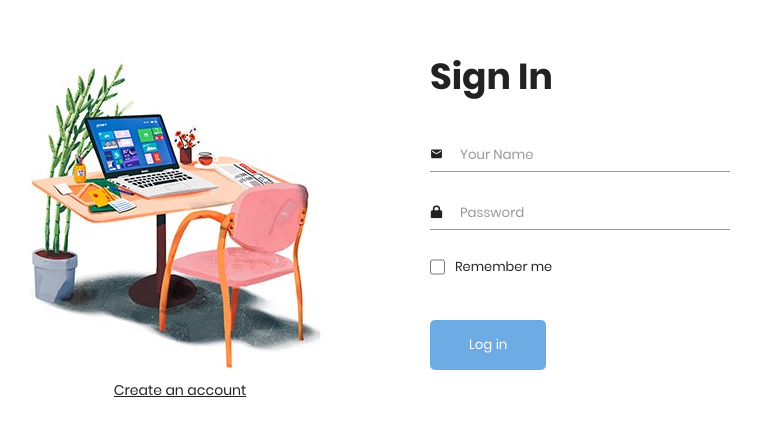
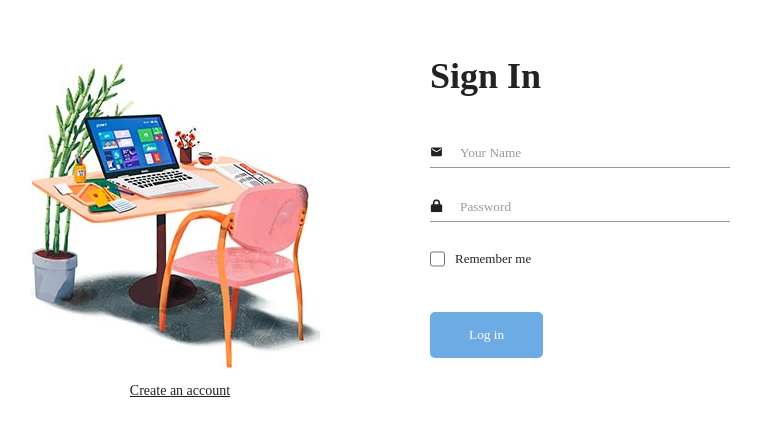
Before and after one commit to IGO-Sathish/IGO-Billing-App, a React (Create React App) app: page / in a window 1280 px wide. Shown: the part 165-598 px from the top of the page, without its empty margins (270-1031 px from the left). Built offline with nearby package versions, Linux system fonts and the light colour scheme.

Commit message:
font text remove and props add

```diff
--- a/src/auth/newRegisterLogin.css
+++ b/src/auth/newRegisterLogin.css
@@ -2,7 +2,11 @@ body {
     margin: 0;
     height: 100vh;
     background-color: #e1ecf8;
+    font-family: 'Poppins', sans-serif;
 }
+
+
+
 
 /* @extend display-flex; */
 display-flex,
@@ -24,137 +28,6 @@ list-type-ulli,
     padding: 0;
 }
 
-/* poppins-300 - latin */
-@font-face {
-    font-family: 'Poppins';
-    font-style: normal;
-    font-weight: 300;
-    src: url("../fonts/poppins/poppins-v5-latin-300.eot");
-    /* IE9 Compat Modes */
-    src: local("Poppins Light"), local("Poppins-Light"), url("../fonts/poppins/poppins-v5-latin-300.eot?#iefix") format("embedded-opentype"), url("../fonts/poppins/poppins-v5-latin-300.woff2") format("woff2"), url("../fonts/poppins/poppins-v5-latin-300.woff") format("woff"), url("../fonts/poppins/poppins-v5-latin-300.ttf") format("truetype"), url("../fonts/poppins/poppins-v5-latin-300.svg#Poppins") format("svg");
-    /* Legacy iOS */
-}
-
-/* poppins-300italic - latin */
-@font-face {
-    font-family: 'Poppins';
-    font-style: italic;
-    font-weight: 300;
-    src: url("../fonts/poppins/poppins-v5-latin-300italic.eot");
-    /* IE9 Compat Modes */
-    src: local("Poppins Light Italic"), local("Poppins-LightItalic"), url("../fonts/poppins/poppins-v5-latin-300italic.eot?#iefix") format("embedded-opentype"), url("../fonts/poppins/poppins-v5-latin-300italic.woff2") format("woff2"), url("../fonts/poppins/poppins-v5-latin-300italic.woff") format("woff"), url("../fonts/poppins/poppins-v5-latin-300italic.ttf") format("truetype"), url("../fonts/poppins/poppins-v5-latin-300italic.svg#Poppins") format("svg");
-    /* Legacy iOS */
-}
-
-/* poppins-regular - latin */
-@font-face {
-    font-family: 'Poppins';
-    font-style: normal;
-    font-weight: 400;
-    src: url("../fonts/poppins/poppins-v5-latin-regular.eot");
-    /* IE9 Compat Modes */
-    src: local("Poppins Regular"), local("Poppins-Regular"), url("../fonts/poppins/poppins-v5-latin-regular.eot?#iefix") format("embedded-opentype"), url("../fonts/poppins/poppins-v5-latin-regular.woff2") format("woff2"), url("../fonts/poppins/poppins-v5-latin-regular.woff") format("woff"), url("../fonts/poppins/poppins-v5-latin-regular.ttf") format("truetype"), url("../fonts/poppins/poppins-v5-latin-regular.svg#Poppins") format("svg");
-    /* Legacy iOS */
-}
-
-/* poppins-italic - latin */
-@font-face {
-    font-family: 'Poppins';
-    font-style: italic;
-    font-weight: 400;
-    src: url("../fonts/poppins/poppins-v5-latin-italic.eot");
-    /* IE9 Compat Modes */
-    src: local("Poppins Italic"), local("Poppins-Italic"), url("../fonts/poppins/poppins-v5-latin-italic.eot?#iefix") format("embedded-opentype"), url("../fonts/poppins/poppins-v5-latin-italic.woff2") format("woff2"), url("../fonts/poppins/poppins-v5-latin-italic.woff") format("woff"), url("../fonts/poppins/poppins-v5-latin-italic.ttf") format("truetype"), url("../fonts/poppins/poppins-v5-latin-italic.svg#Poppins") format("svg");
-    /* Legacy iOS */
-}
-
-/* poppins-500 - latin */
-@font-face {
-    font-family: 'Poppins';
-    font-style: normal;
-    font-weight: 500;
-    src: url("../fonts/poppins/poppins-v5-latin-500.eot");
-    /* IE9 Compat Modes */
-    src: local("Poppins Medium"), local("Poppins-Medium"), url("../fonts/poppins/poppins-v5-latin-500.eot?#iefix") format("embedded-opentype"), url("../fonts/poppins/poppins-v5-latin-500.woff2") format("woff2"), url("../fonts/poppins/poppins-v5-latin-500.woff") format("woff"), url("../fonts/poppins/poppins-v5-latin-500.ttf") format("truetype"), url("../fonts/poppins/poppins-v5-latin-500.svg#Poppins") format("svg");
-    /* Legacy iOS */
-}
-
-/* poppins-500italic - latin */
-@font-face {
-    font-family: 'Poppins';
-    font-style: italic;
-    font-weight: 500;
-    src: url("../fonts/poppins/poppins-v5-latin-500italic.eot");
-    /* IE9 Compat Modes */
-    src: local("Poppins Medium Italic"), local("Poppins-MediumItalic"), url("../fonts/poppins/poppins-v5-latin-500italic.eot?#iefix") format("embedded-opentype"), url("../fonts/poppins/poppins-v5-latin-500italic.woff2") format("woff2"), url("../fonts/poppins/poppins-v5-latin-500italic.woff") format("woff"), url("../fonts/poppins/poppins-v5-latin-500italic.ttf") format("truetype"), url("../fonts/poppins/poppins-v5-latin-500italic.svg#Poppins") format("svg");
-    /* Legacy iOS */
-}
-
-/* poppins-600 - latin */
-@font-face {
-    font-family: 'Poppins';
-    font-style: normal;
-    font-weight: 600;
-    src: url("../fonts/poppins/poppins-v5-latin-600.eot");
-    /* IE9 Compat Modes */
-    src: local("Poppins SemiBold"), local("Poppins-SemiBold"), url("../fonts/poppins/poppins-v5-latin-600.eot?#iefix") format("embedded-opentype"), url("../fonts/poppins/poppins-v5-latin-600.woff2") format("woff2"), url("../fonts/poppins/poppins-v5-latin-600.woff") format("woff"), url("../fonts/poppins/poppins-v5-latin-600.ttf") format("truetype"), url("../fonts/poppins/poppins-v5-latin-600.svg#Poppins") format("svg");
-    /* Legacy iOS */
-}
-
-/* poppins-700 - latin */
-@font-face {
-    font-family: 'Poppins';
-    font-style: normal;
-    font-weight: 700;
-    src: url("../fonts/poppins/poppins-v5-latin-700.eot");
-    /* IE9 Compat Modes */
-    src: local("Poppins Bold"), local("Poppins-Bold"), url("../fonts/poppins/poppins-v5-latin-700.eot?#iefix") format("embedded-opentype"), url("../fonts/poppins/poppins-v5-latin-700.woff2") format("woff2"), url("../fonts/poppins/poppins-v5-latin-700.woff") format("woff"), url("../fonts/poppins/poppins-v5-latin-700.ttf") format("truetype"), url("../fonts/poppins/poppins-v5-latin-700.svg#Poppins") format("svg");
-    /* Legacy iOS */
-}
-
-/* poppins-700italic - latin */
-@font-face {
-    font-family: 'Poppins';
-    font-style: italic;
-    font-weight: 700;
-    src: url("../fonts/poppins/poppins-v5-latin-700italic.eot");
-    /* IE9 Compat Modes */
-    src: local("Poppins Bold Italic"), local("Poppins-BoldItalic"), url("../fonts/poppins/poppins-v5-latin-700italic.eot?#iefix") format("embedded-opentype"), url("../fonts/poppins/poppins-v5-latin-700italic.woff2") format("woff2"), url("../fonts/poppins/poppins-v5-latin-700italic.woff") format("woff"), url("../fonts/poppins/poppins-v5-latin-700italic.ttf") format("truetype"), url("../fonts/poppins/poppins-v5-latin-700italic.svg#Poppins") format("svg");
-    /* Legacy iOS */
-}
-
-/* poppins-800 - latin */
-@font-face {
-    font-family: 'Poppins';
-    font-style: normal;
-    font-weight: 800;
-    src: url("../fonts/poppins/poppins-v5-latin-800.eot");
-    /* IE9 Compat Modes */
-    src: local("Poppins ExtraBold"), local("Poppins-ExtraBold"), url("../fonts/poppins/poppins-v5-latin-800.eot?#iefix") format("embedded-opentype"), url("../fonts/poppins/poppins-v5-latin-800.woff2") format("woff2"), url("../fonts/poppins/poppins-v5-latin-800.woff") format("woff"), url("../fonts/poppins/poppins-v5-latin-800.ttf") format("truetype"), url("../fonts/poppins/poppins-v5-latin-800.svg#Poppins") format("svg");
-    /* Legacy iOS */
-}
-
-/* poppins-800italic - latin */
-@font-face {
-    font-family: 'Poppins';
-    font-style: italic;
-    font-weight: 800;
-    src: url("../fonts/poppins/poppins-v5-latin-800italic.eot");
-    /* IE9 Compat Modes */
-    src: local("Poppins ExtraBold Italic"), local("Poppins-ExtraBoldItalic"), url("../fonts/poppins/poppins-v5-latin-800italic.eot?#iefix") format("embedded-opentype"), url("../fonts/poppins/poppins-v5-latin-800italic.woff2") format("woff2"), url("../fonts/poppins/poppins-v5-latin-800italic.woff") format("woff"), url("../fonts/poppins/poppins-v5-latin-800italic.ttf") format("truetype"), url("../fonts/poppins/poppins-v5-latin-800italic.svg#Poppins") format("svg");
-    /* Legacy iOS */
-}
-
-/* poppins-900 - latin */
-@font-face {
-    font-family: 'Poppins';
-    font-style: normal;
-    font-weight: 900;
-    src: url("../fonts/poppins/poppins-v5-latin-900.eot");
-    /* IE9 Compat Modes */
-    src: local("Poppins Black"), local("Poppins-Black"), url("../fonts/poppins/poppins-v5-latin-900.eot?#iefix") format("embedded-opentype"), url("../fonts/poppins/poppins-v5-latin-900.woff2") format("woff2"), url("../fonts/poppins/poppins-v5-latin-900.woff") format("woff"), url("../fonts/poppins/poppins-v5-latin-900.ttf") format("truetype"), url("../fonts/poppins/poppins-v5-latin-900.svg#Poppins") format("svg");
-    /* Legacy iOS */
-}
 
 
 .D_f{
--- a/src/auth/new_Register.jsx
+++ b/src/auth/new_Register.jsx
@@ -46,7 +46,7 @@ const new_Register = () => {
                     </div>
                     <div className="signup-image">
                         <img src={signup_image} alt="sing up image" />
-                        <Link to="/" className="signup-image-link" >I have already account</Link>
+                        <Link  to="/" className="signup-image-link" >I have already account</Link>
 
                     </div>
                 </div>
```
